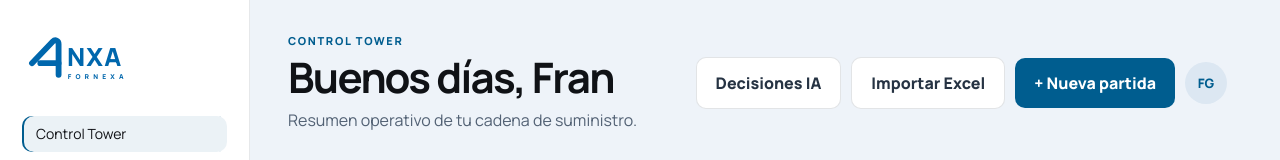
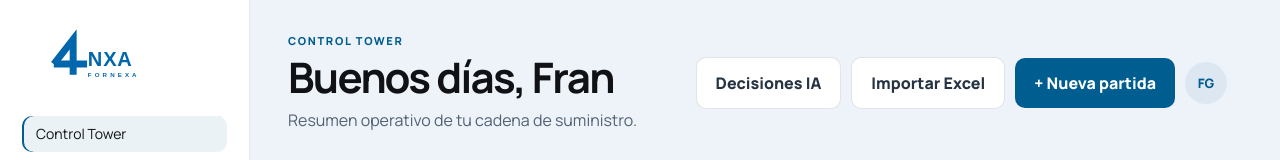
Before and after one commit to fragonh2-boop/Fornexa, a Next.js app: page /dashboard in a window 1280 px wide. Shown: the top 160 px of the page. Built offline with nearby package versions, Linux system fonts and the light colour scheme.

Commit message:
Use canonical 4NXA logo in dashboard

```diff
--- a/app/components/DashboardSidebar.tsx
+++ b/app/components/DashboardSidebar.tsx
@@ -4,6 +4,7 @@ import Link from "next/link";
 import { useEffect } from "react";
 import { usePathname, useRouter } from "next/navigation";
 import styles from "../dashboard/layout.module.css";
+import FornexaLogo from "./FornexaLogo";
 
 const navigation = [
   ["Control Tower", "/dashboard"],
@@ -64,19 +65,6 @@ function isPlusShortcut(event: KeyboardEvent) {
   return false;
 }
 
-function FornexaLogo() {
-  return (
-    <svg viewBox="0 0 190 62" role="img" aria-label="4NXA FORNEXA" className={styles.brandLogo}>
-      <g fill="none" stroke="currentColor" strokeWidth="7" strokeLinecap="round" strokeLinejoin="round">
-        <path d="M12 36 37 10c3-3 7-1 7 3v23H22" />
-        <path d="M44 36v14" />
-      </g>
-      <text x="54" y="39" fill="currentColor" fontSize="30" fontWeight="800" letterSpacing="1.5">NXA</text>
-      <text x="55" y="55" fill="currentColor" fontSize="8" fontWeight="800" letterSpacing="5">FORNEXA</text>
-    </svg>
-  );
-}
-
 export default function DashboardSidebar() {
   const pathname = usePathname();
   const router = useRouter();
@@ -99,7 +87,7 @@ export default function DashboardSidebar() {
 
   return (
     <aside className={styles.sidebar}>
-      <Link href="/dashboard" className={styles.brand}><FornexaLogo /></Link>
+      <Link href="/dashboard" className={styles.brand}><FornexaLogo className={styles.brandLogo} /></Link>
       <nav className={styles.nav} aria-label="Navegación principal">
         {navigation.map(([label, href]) => {
           const active = href === currentHref;
```
